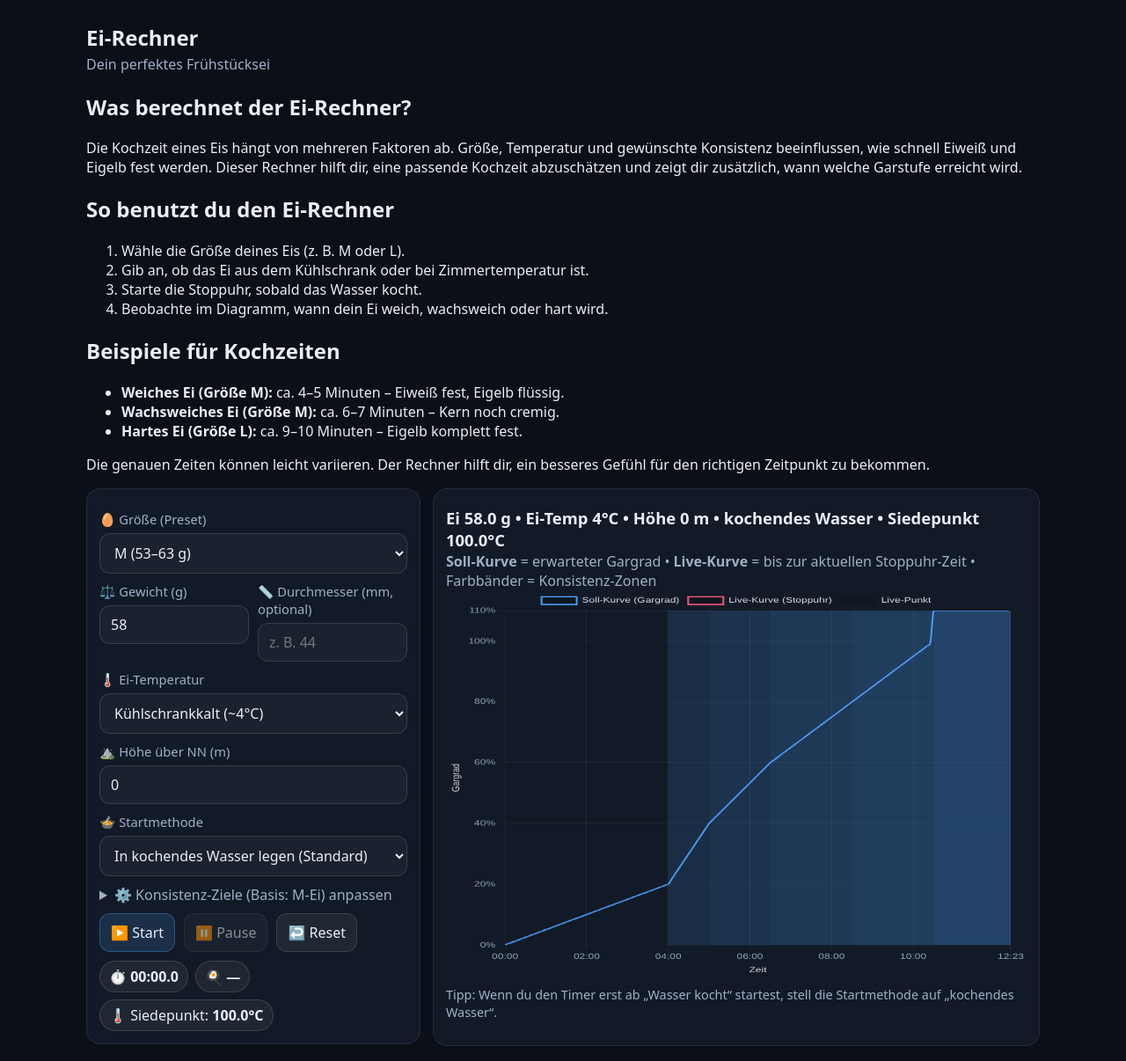
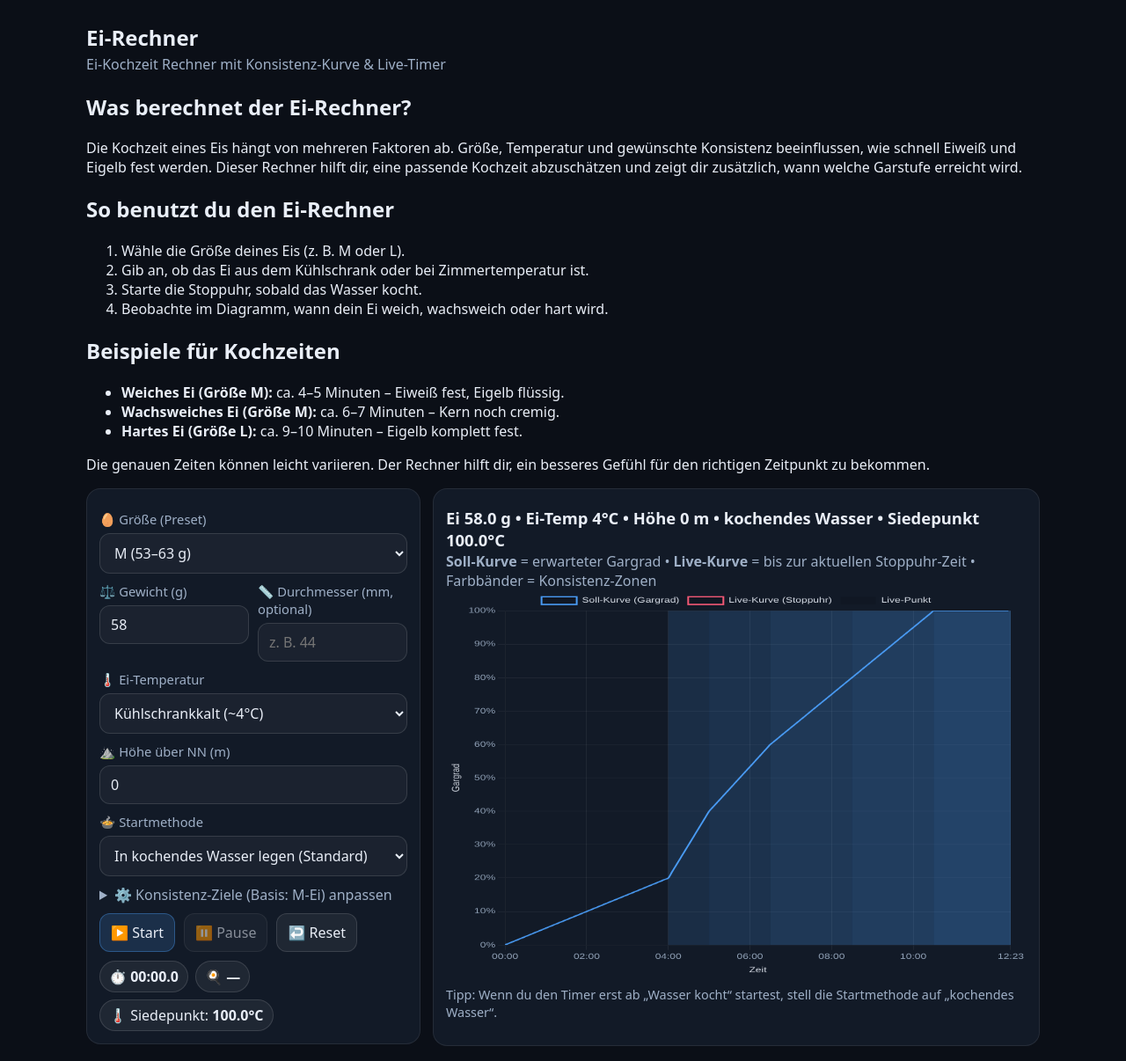
Before and after one commit to DomDomi/toolhub, a plain HTML site: page ei-rechner/index.html in a window 1280 px wide. Shown: the top 1206 px of the page at 88% size. Drawn offline with nearby package versions, Linux system fonts and the light colour scheme.

Commit message:
diagramm y Achse bereich angepasst

```diff
--- a/ei-rechner/index.html
+++ b/ei-rechner/index.html
@@ -103,7 +103,7 @@
 <div class="wrap">
   <h1>Ei-Rechner</h1>
   <p class="sub">
-    Dein perfektes Frühstücksei
+    Ei-Kochzeit Rechner mit Konsistenz-Kurve & Live-Timer
   </p>
   <h2>Was berechnet der Ei-Rechner?</h2>
 
@@ -526,7 +526,7 @@ document.getElementById('copyLink')?.addEventListener('click', () => {
       {t:t5, p:100},
     ];
     if (min <= 0) return 0;
-    if (min >= t5) return 110;
+    if (min >= t5) return 100;
 
     for (let i=0; i<pts.length-1; i++){
       const a = pts[i], b = pts[i+1];
@@ -662,7 +662,7 @@ document.getElementById('copyLink')?.addEventListener('click', () => {
           ticks:{ color:"rgba(159,176,199,.9)", callback:(v)=>`${v}%` },
           grid:{ color:"rgba(255,255,255,.06)" },
           min:0,
-          max:110
+          max:100
         }
       }
     },
```
